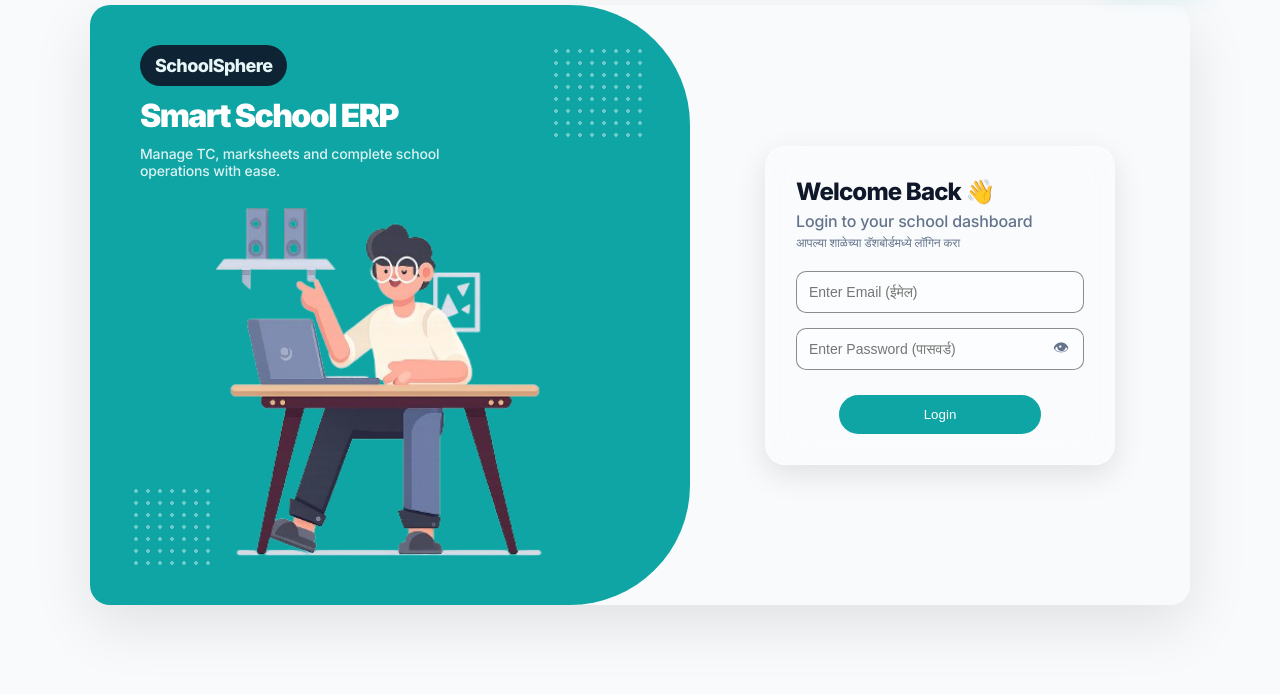
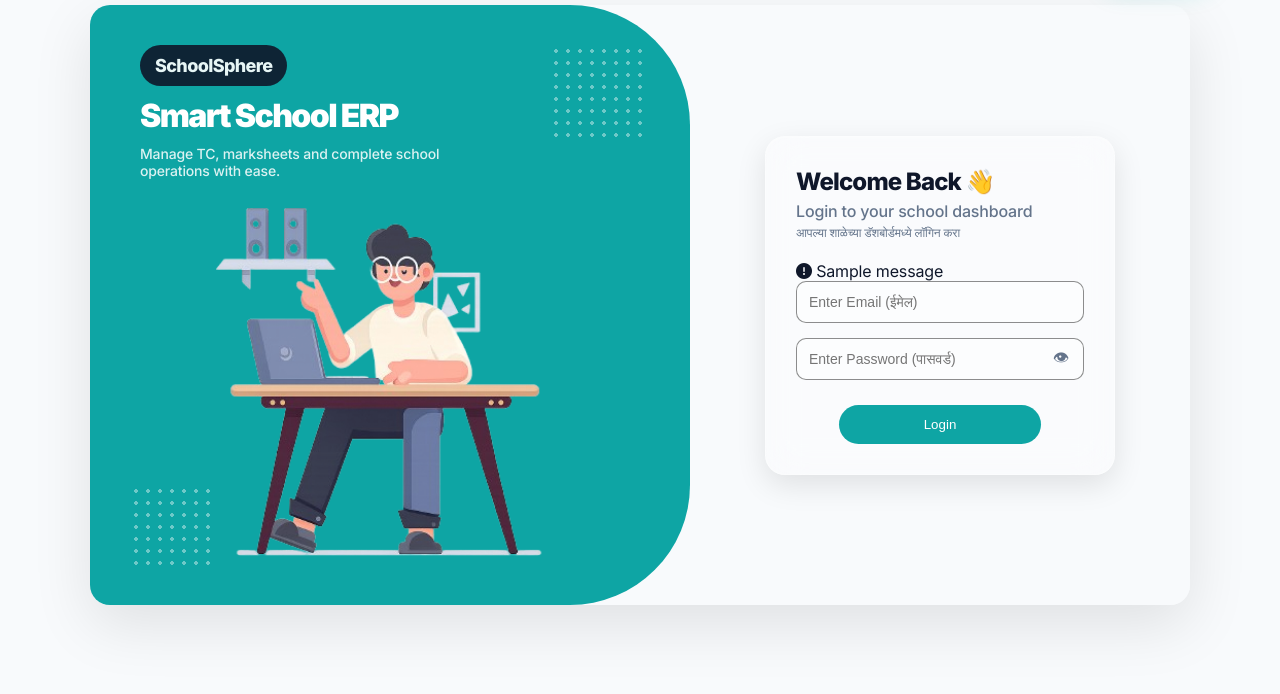
Before and after one commit to sapdhare/SchoolERP, a Flask app: page /login in a window 1280 px wide. Shown: the part 95-789 px from the top of the page. Run offline with Flask 3, Linux system fonts and the light colour scheme; one stand-in notice (Sample message) is shown; data that the repository does not hold is empty; parts of the project's set-up code (start-up, migrations or seed data) failed here and were passed over; some libraries are stand-ins or nearby versions.

Commit message:
Update login.html

```diff
--- a/templates/auth/login.html
+++ b/templates/auth/login.html
@@ -49,6 +49,17 @@
                     <button type="button" data-role="teacher">Teacher</button>
                     <button type="button" data-role="student">Student</button>
                 </div> -->
+
+               {% with messages = get_flashed_messages(with_categories=true) %} {% if
+                messages %} {% for category, message in messages %}
+
+                    <div class="login-alert {{ category }}">
+                      <i class="fa-solid fa-circle-exclamation"></i>
+
+                      <span>{{ message }}</span>
+                    </div>
+
+                {% endfor %} {% endif %} {% endwith %}
 
                 <!-- FORM -->
                  <form class="login-form" method="POST" action="/login">
```
